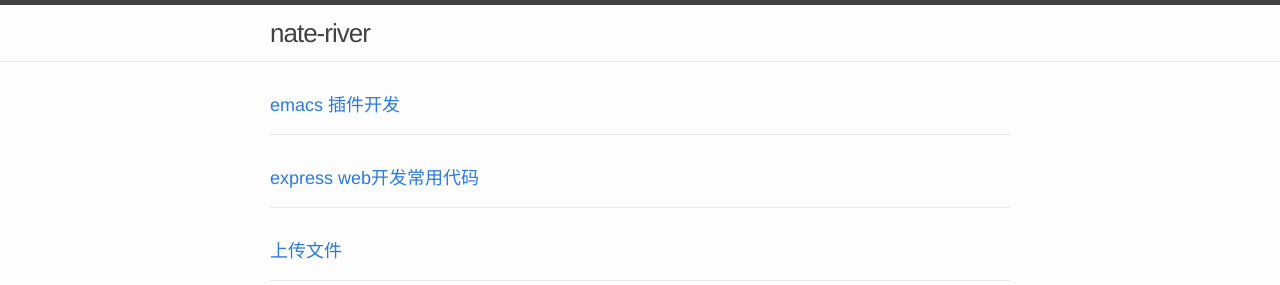
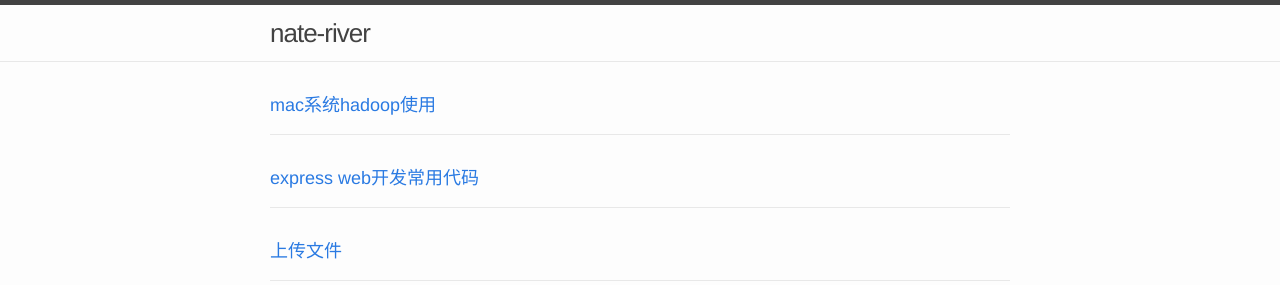
Before and after one commit to nate-river/blog, a Jekyll site: the page built from index.html, in a window 1280 px wide. Shown: the top 285 px of the page. Built offline with Jekyll 4.4.1, drawn with Linux system fonts in a browser that asks for light colours.

Commit message:
Update 2017-10-21-hadoop.md

```diff
--- a/_posts/2017-10-21-hadoop.md
+++ b/_posts/2017-10-21-hadoop.md
@@ -1,6 +1,6 @@
 ---
 layout: post
-title:  "emacs 插件开发"
+title:  "mac系统hadoop使用"
 tags:
 categories:
 ---
```
